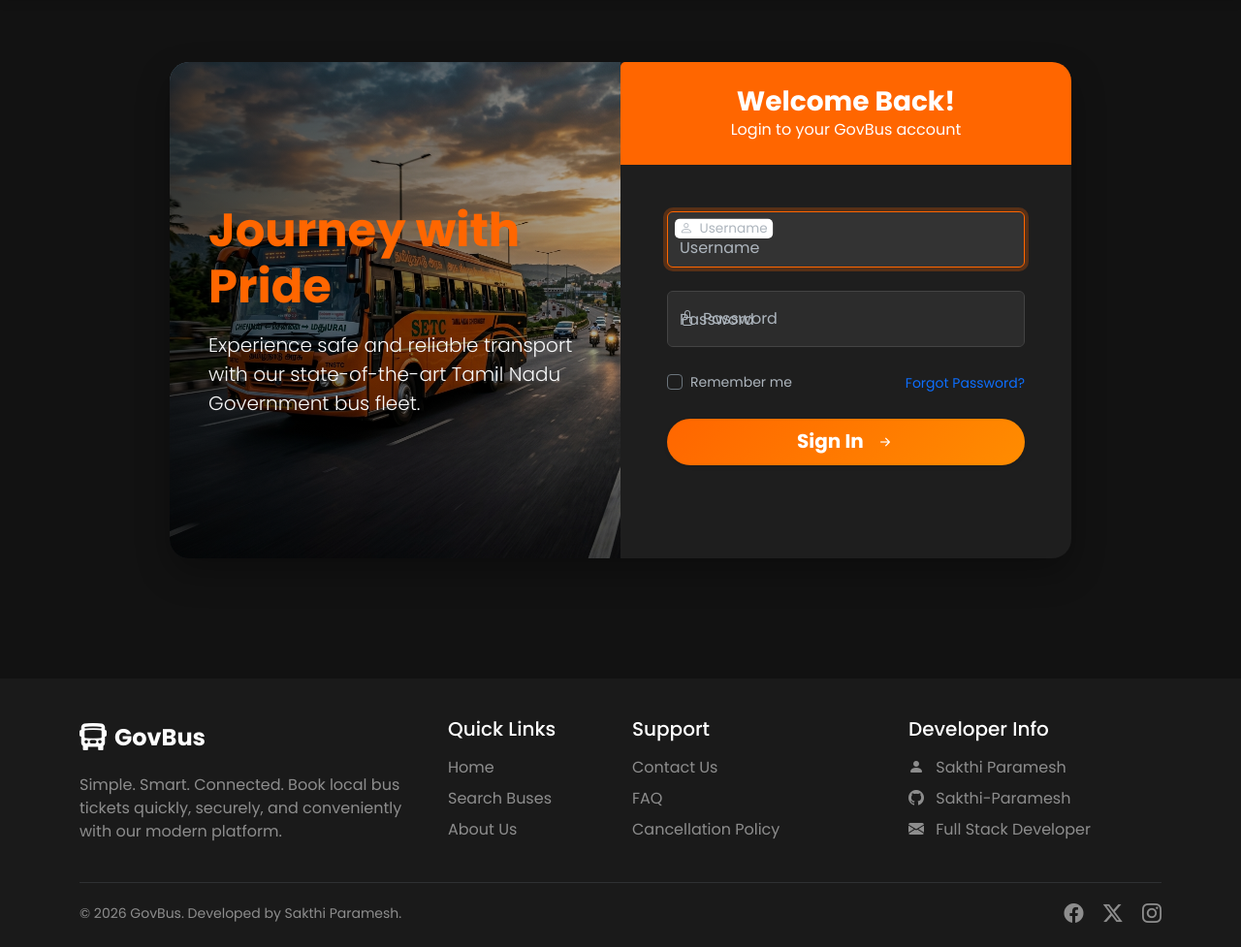
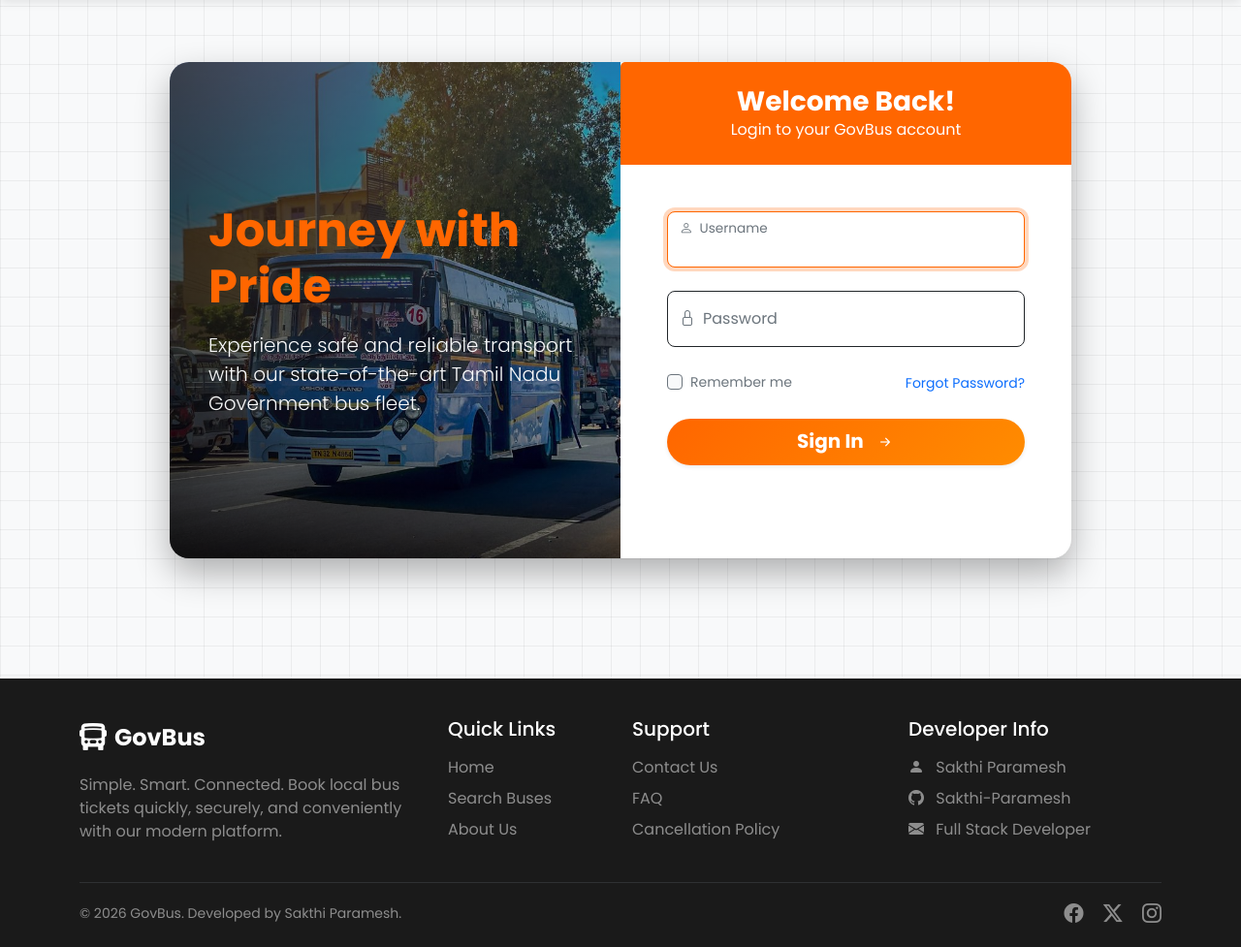
Before and after one commit to Sakthi-Paramesh/local_bus_booking, a Django app: page /accounts/login/ in a window 1280 px wide. Shown: the part 84-1061 px from the top of the page at 97% size. Run offline with Django 4.2, Linux system fonts and the light colour scheme.

Commit message:
some changes in animation and colour

```diff
--- a/accounts/templates/accounts/login.html
+++ b/accounts/templates/accounts/login.html
@@ -9,18 +9,11 @@
         box-shadow: 0 15px 35px rgba(0,0,0,0.3);
     }
 
-    @keyframes panImage {
-        0% { background-position: 0% 50%; background-size: 100%; }
-        50% { background-position: 100% 50%; background-size: 115%; }
-        100% { background-position: 0% 50%; background-size: 100%; }
-    }
-
     .login-image-side {
-        background: url('{% static "images/tn_bus_hero.jpg" %}') no-repeat center center;
+        background: url('{% static "images/dd5114e4c8dd0bce083be415be1e9837.jpg" %}') no-repeat center center;
         background-size: cover;
         min-height: 100%;
         position: relative;
-        animation: panImage 20s infinite ease-in-out;
     }
 
     /* Overlay for the image side to make text readable */
--- a/accounts/templates/accounts/profile.html
+++ b/accounts/templates/accounts/profile.html
@@ -59,7 +59,6 @@
             if (input.type !== 'submit' && input.type !== 'hidden') {
                 input.classList.add('form-control');
                 input.classList.add('bg-light');
-                input.classList.add('border-0');
             }
         });
     });
--- a/bookings/templates/bookings/my_bookings.html
+++ b/bookings/templates/bookings/my_bookings.html
@@ -51,7 +51,7 @@
                                 {% endif %}
                             </td>
                             <td class="text-end px-4">
-                                {% if booking.status != 'CANCELLED' and hasattr(booking, 'ticket') %}
+                                {% if booking.status != 'CANCELLED' and booking.ticket %}
                                     <a href="{% url 'ticket_view' booking.ticket.id %}" class="btn btn-sm btn-outline-primary rounded-pill px-3 me-1">View</a>
                                 {% endif %}
 
--- a/bookings/templates/bookings/select_seat.html
+++ b/bookings/templates/bookings/select_seat.html
@@ -182,7 +182,7 @@
         const summarySeat = document.getElementById('summarySeat');
         const summaryAmount = document.getElementById('summaryAmount');
         const proceedBtn = document.getElementById('proceedBtn');
-        const fare = {{ schedule.fare|floatformat:2 }};
+        const fare = parseFloat("{{ schedule.fare|floatformat:2 }}");
 
         let currentlySelected = null;
 
--- a/bookings/templates/bookings/ticket.html
+++ b/bookings/templates/bookings/ticket.html
@@ -23,7 +23,8 @@
         border: 2px dashed #dee2e6;
         border-radius: 15px;
         position: relative;
-        background-color: #fff;
+        background-color: #ffffff;
+        color: var(--text-dark);
     }
 
     .ticket-header {
--- a/templates/base.html
+++ b/templates/base.html
@@ -21,13 +21,17 @@
         :root {
             --primary-blue: #ff6600; /* Re-purposing the variable to orange to avoid breaking class names */
             --secondary-navy: #1a1a1a;
-            --bg-light: #121212;
-            --text-dark: #f8f9fa;
+            --bg-light: #f8f9fa; /* Light background */
+            --text-dark: #212529; /* Dark text for light mode */
         }
 
         body {
             font-family: 'Poppins', sans-serif;
             background-color: var(--bg-light);
+            background-image:
+                linear-gradient(rgba(0, 0, 0, 0.05) 1px, transparent 1px),
+                linear-gradient(90deg, rgba(0, 0, 0, 0.05) 1px, transparent 1px);
+            background-size: 30px 30px;
             color: var(--text-dark);
             display: flex;
             flex-direction: column;
@@ -74,10 +78,10 @@
         .card {
             border: none;
             border-radius: 12px;
-            box-shadow: 0 4px 15px rgba(0,0,0,0.3);
+            box-shadow: 0 8px 20px rgba(0,0,0,0.06);
             transition: transform 0.2s ease, box-shadow 0.2s ease;
-            background-color: #1e1e1e; /* Darker card background */
-            color: #f8f9fa;
+            background-color: #ffffff;
+            color: var(--text-dark);
         }
 
         .card-hover:hover {
@@ -85,16 +89,9 @@
             box-shadow: 0 10px 25px rgba(255, 102, 0, 0.2);
         }
 
-        @keyframes heroZoom {
-            0% { background-size: 100%; }
-            50% { background-size: 110%; }
-            100% { background-size: 100%; }
-        }
-
         .hero-section {
-            background: linear-gradient(rgba(18, 18, 18, 0.7), rgba(18, 18, 18, 0.9)), url('{% static "images/tn_bus_hero.jpg" %}') no-repeat center center;
+            background: linear-gradient(rgba(18, 18, 18, 0.3), rgba(18, 18, 18, 0.6)), url('{% static "images/dd5114e4c8dd0bce083be415be1e9837.jpg" %}') no-repeat center center;
             background-size: cover;
-            animation: heroZoom 20s infinite ease-in-out;
             color: white;
             padding: 100px 0;
             text-align: center;
@@ -122,47 +119,27 @@
             z-index: 1050;
         }
 
-        /* Dark Theme Overrides for Bootstrap */
-        .bg-light, .bg-white {
-            background-color: #1e1e1e !important;
-            color: #f8f9fa !important;
+        /* Custom Overrides */
+        .bg-primary-subtle {
+            background-color: #fff0e6 !important; /* Light orange tint */
+            color: #cc5200 !important;
         }
+        .text-muted {
+            color: #6c757d !important;
+        }
+
+        /* Input Fields Border */
         .form-control, .form-select {
-            background-color: #2c2c2c !important;
-            color: #fff !important;
-            border: 1px solid #444 !important;
-            font-family: 'Poppins', sans-serif !important;
+            border: 1px solid #212529 !important;
+            background-color: #ffffff !important;
+            color: #212529 !important;
+            border-radius: 8px;
         }
-        .form-control:focus {
-            background-color: #333 !important;
-            color: #fff !important;
+        .form-control:focus, .form-select:focus {
             border-color: var(--primary-blue) !important;
             box-shadow: 0 0 0 0.25rem rgba(255, 102, 0, 0.25) !important;
         }
-        ::placeholder {
-            color: #adb5bd !important;
-            opacity: 1;
-        }
-        :-ms-input-placeholder {
-            color: #adb5bd !important;
-        }
-        ::-ms-input-placeholder {
-            color: #adb5bd !important;
-        }
-        .table {
-            color: #f8f9fa;
-        }
-        .table-light th, .table-light td, .table-light {
-            background-color: #2c2c2c !important;
-            color: #f8f9fa !important;
-            border-color: #444 !important;
-        }
-        .text-muted {
-            color: #adb5bd !important;
-        }
-        .border-light, .border-bottom, .border-top {
-            border-color: #444 !important;
-        }
+
     </style>
     {% block extra_css %}{% endblock %}
 </head>
```
Also changed, not shown: buses/templates/buses/home.html (+14 -6 lines), db.sqlite3, media/qrcodes/qr_TKT-GB1FC26D38.jpg (added), static/images/484521b8201636910726040ab0a6b677.jpg (added), static/images/dd5114e4c8dd0bce083be415be1e9837.jpg (added).
